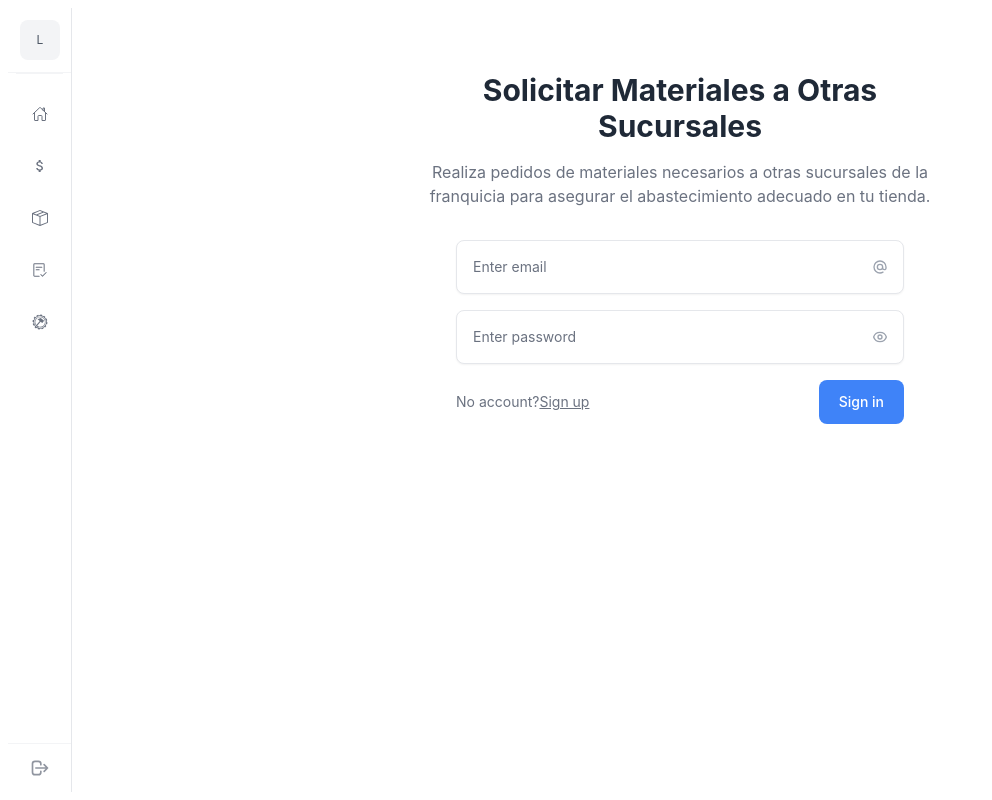
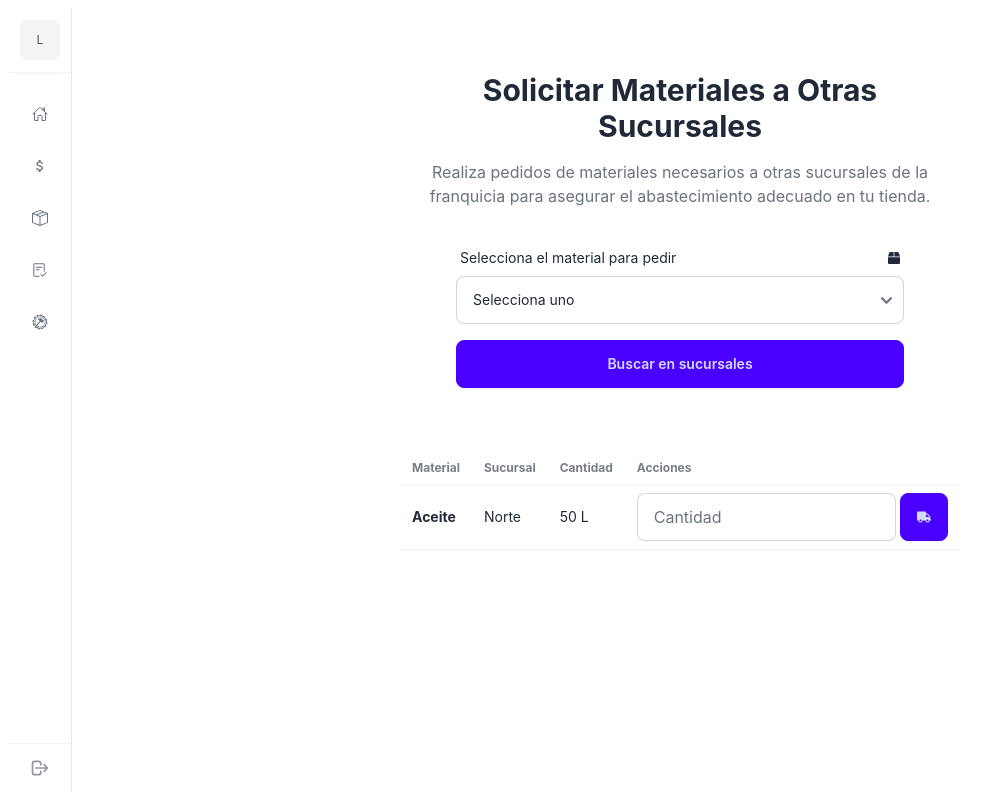
Before and after one commit to ConfleisX01/Don-Galleto, a React (Create React App) app in the folder client_backup/: page /system/get_materials in a window 1280 px wide. Shown: the whole page, without its empty margins (0-992 px from the left). Built offline with nearby package versions, Linux system fonts and the light colour scheme.

Commit message:
Se agrego el modulo Pedir Materiales para obtener materiales de otras sucursales

```diff
--- a/client_backup/src/pages/GetMaterials.jsx
+++ b/client_backup/src/pages/GetMaterials.jsx
@@ -1,16 +1,12 @@
+import { FaBox } from "react-icons/fa";
+import { FaTruck } from "react-icons/fa";
+
 export default function GetMaterials() {
     return (
         <>
             <div>
-                {/*
-  Heads up! 👋
-
-  Plugins:
-    - @tailwindcss/forms
-*/}
-
                 <div className="mx-auto max-w-screen-xl px-4 py-16 sm:px-6 lg:px-8">
-                    <div className="mx-auto max-w-lg text-center">
+                    <div className="mx-auto max-w-lg text-center flex-none">
                         <h1 className="text-2xl font-bold sm:text-3xl">Solicitar Materiales a Otras Sucursales</h1>
 
                         <p className="mt-4 text-gray-500">
@@ -21,83 +17,52 @@ export default function GetMaterials() {
 
                     <form action="#" className="mx-auto mb-0 mt-8 max-w-md space-y-4">
                         <div>
-                            <label htmlFor="email" className="sr-only">Email</label>
-
-                            <div className="relative">
-                                <input
-                                    type="email"
-                                    className="w-full rounded-lg border-gray-200 p-4 pe-12 text-sm shadow-sm"
-                                    placeholder="Enter email"
-                                />
-
-                                <span className="absolute inset-y-0 end-0 grid place-content-center px-4">
-                                    <svg
-                                        xmlns="http://www.w3.org/2000/svg"
-                                        className="size-4 text-gray-400"
-                                        fill="none"
-                                        viewBox="0 0 24 24"
-                                        stroke="currentColor"
-                                    >
-                                        <path
-                                            strokeLinecap="round"
-                                            strokeLinejoin="round"
-                                            strokeWidth="2"
-                                            d="M16 12a4 4 0 10-8 0 4 4 0 008 0zm0 0v1.5a2.5 2.5 0 005 0V12a9 9 0 10-9 9m4.5-1.206a8.959 8.959 0 01-4.5 1.207"
-                                        />
-                                    </svg>
-                                </span>
-                            </div>
+                            <label className="form-control w-full max-w-lg">
+                                <div className="label">
+                                    <span className="label-text">Selecciona el material para pedir</span>
+                                    <span className="label-text-alt"><FaBox /></span>
+                                </div>
+                                <select className="select select-bordered">
+                                    <option disabled selected>Selecciona uno</option>
+                                    <option>Star Wars</option>
+                                    <option>Harry Potter</option>
+                                    <option>Lord of the Rings</option>
+                                    <option>Planet of the Apes</option>
+                                    <option>Star Trek</option>
+                                </select>
+                            </label>
                         </div>
 
                         <div>
                             <label htmlFor="password" className="sr-only">Password</label>
-
-                            <div className="relative">
-                                <input
-                                    type="password"
-                                    className="w-full rounded-lg border-gray-200 p-4 pe-12 text-sm shadow-sm"
-                                    placeholder="Enter password"
-                                />
-
-                                <span className="absolute inset-y-0 end-0 grid place-content-center px-4">
-                                    <svg
-                                        xmlns="http://www.w3.org/2000/svg"
-                                        className="size-4 text-gray-400"
-                                        fill="none"
-                                        viewBox="0 0 24 24"
-                                        stroke="currentColor"
-                                    >
-                                        <path
-                                            strokeLinecap="round"
-                                            strokeLinejoin="round"
-                                            strokeWidth="2"
-                                            d="M15 12a3 3 0 11-6 0 3 3 0 016 0z"
-                                        />
-                                        <path
-                                            strokeLinecap="round"
-                                            strokeLinejoin="round"
-                                            strokeWidth="2"
-                                            d="M2.458 12C3.732 7.943 7.523 5 12 5c4.478 0 8.268 2.943 9.542 7-1.274 4.057-5.064 7-9.542 7-4.477 0-8.268-2.943-9.542-7z"
-                                        />
-                                    </svg>
-                                </span>
-                            </div>
-                        </div>
-
-                        <div className="flex items-center justify-between">
-                            <p className="text-sm text-gray-500">
-                                No account?
-                                <a className="underline" href="#">Sign up</a>
-                            </p>
-
-                            <button
-                                type="submit"
-                                className="inline-block rounded-lg bg-blue-500 px-5 py-3 text-sm font-medium text-white"
-                            >
-                                Sign in
-                            </button>
+                            <button className="btn btn-primary w-full">Buscar en sucursales</button>
                         </div>
                     </form>
+                </div>
+                <div className="mx-auto max-w-screen-xl px-4 sm:px-6 lg:px-8 flex flex-col lg:items-center">
+                    <div className="overflow-x-auto w-full lg:w-1/2">
+                        <table className="table table-sm">
+                            <thead>
+                                <tr>
+                                    <th>Material</th>
+                                    <th>Sucursal</th>
+                                    <th>Cantidad</th>
+                                    <th>Acciones</th>
+                                </tr>
+                            </thead>
+                            <tbody>
+                                <tr>
+                                    <th>Aceite</th>
+                                    <td>Norte</td>
+                                    <td>50 L</td>
+                                    <td className="flex gap-x-1">
+                                        <input className="input input-bordered w-full" type="number" placeholder="Cantidad" />
+                                        <button className="btn btn-primary"><FaTruck /></button>
+                                    </td>
+                                </tr>
+                            </tbody>
+                        </table>
+                    </div>
                 </div>
             </div>
         </>
--- a/client_backup/src/pages/Inventory.jsx
+++ b/client_backup/src/pages/Inventory.jsx
@@ -1,5 +1,6 @@
 import { FaBox } from "react-icons/fa";
 import { FaBell } from "react-icons/fa";
+import { RiSearchFill } from "react-icons/ri";
 
 import { useState } from "react";
 import { toast } from 'react-toastify'
@@ -20,7 +21,7 @@ export default function Inventory() {
 
   return (
     <>
-      <div className="w-full py-4">
+      <div className="w-full py-4 px-6">
         <div className="grid grid-cols-1 gap-4 md:grid-cols-2 lg:grid-cols-3 md:gap-4">
           {
             data.map((material, index) => {
@@ -35,9 +36,9 @@ export default function Inventory() {
             })
           }
         </div>
-      </div>
-      <div className="w-full">
-        <button className="btn btn-error">Agregar Merma</button>
+        <div className="w-full mt-5">
+          <button className="btn btn-error">Agregar Merma</button>
+        </div>
       </div>
     </>
   )
@@ -61,9 +62,9 @@ function Card({ nombreMaterial, fechaCaducidad, cantidad, unidadMedida, proveedo
       <div className={`indicator w-full p-2 py-5 border rounded-lg ${calcularDias() < 0 ? 'bg-gray-100' : ''}`}>
         {
           calcularDias() < 0 ?
-            <span className="indicator-item indicator-center badge bg-red-300"><Link to={'/system/get_materials'} className="font-semibold text-red-600">Pedir Material</Link></span> :
+            <span className="indicator-item indicator-end badge bg-red-300"><Link to={'/system/get_materials'} className="font-semibold text-red-600"><RiSearchFill /></Link></span> :
             calcularDias() < 6 ?
-              <span className="indicator-item indicator-center badge badge-primary"><FaBell /></span> : null
+              <span className="indicator-item indicator-end badge badge-warning"><FaBell /></span> : null
         }
         <div className="flex w-full">
           <div className={calcularDias() < 0 ? 'hidden' : 'flex flex-col'}>
```
